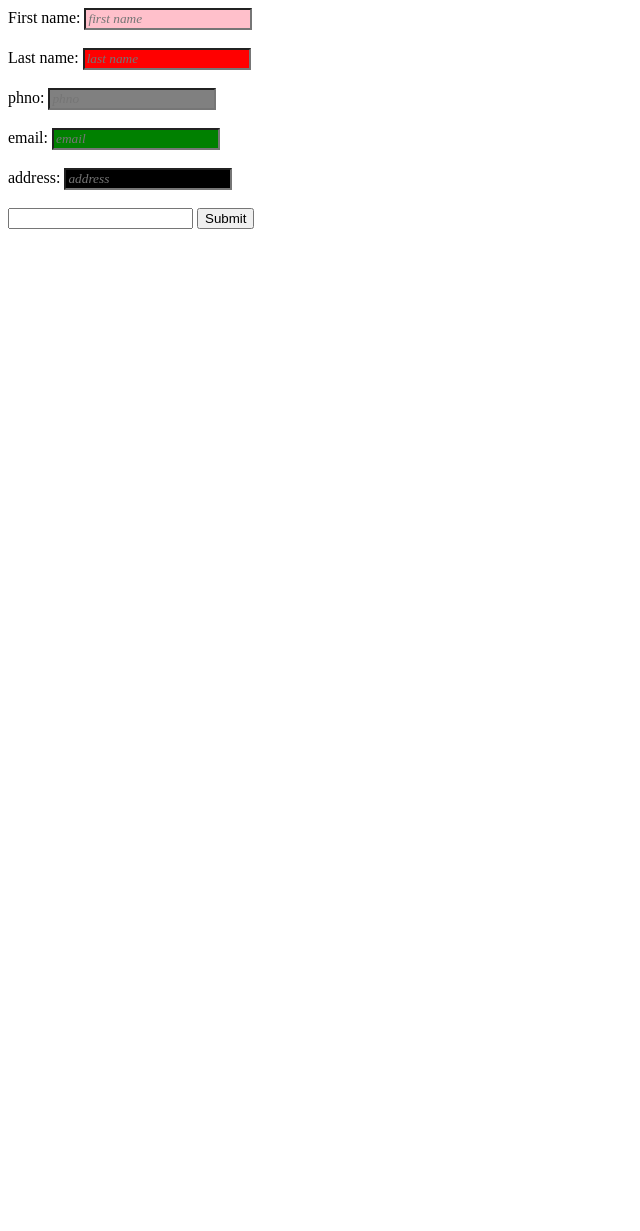
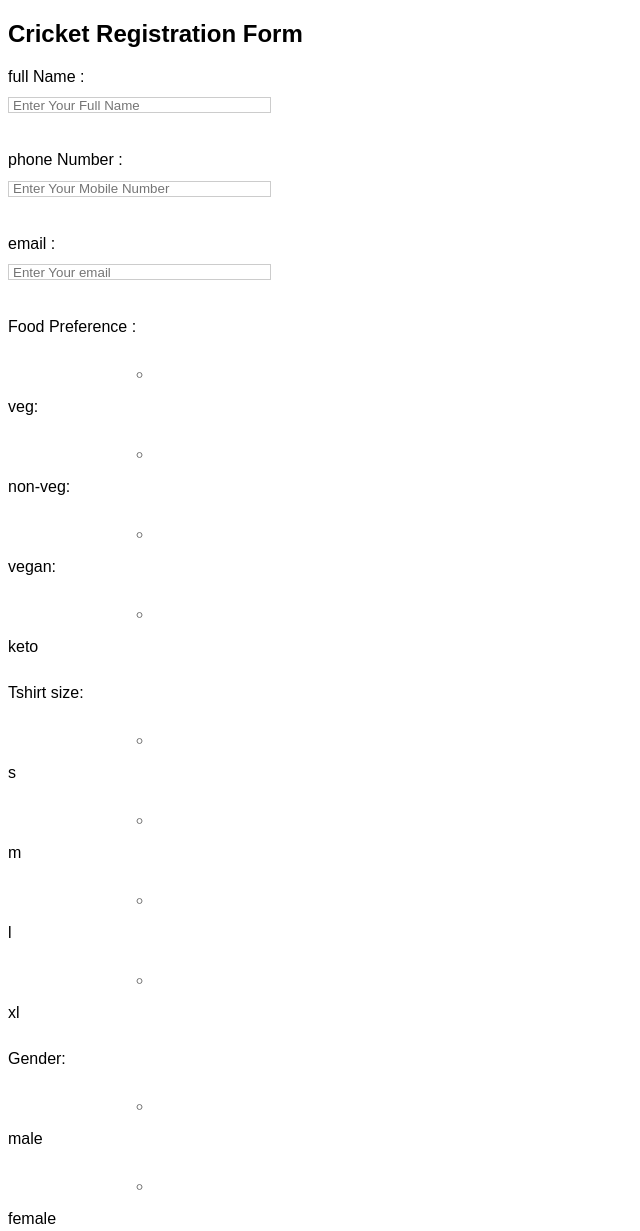
Before and after one commit to Shri09876/FSD, a plain HTML site: page index.html in a window 1280 px wide. Shown: the top 1231 px of the page, without its empty margins (0-640 px from the left). Before the commit the page ends 800 px from the top, so only its background shows below. Drawn offline with Linux system fonts and the light colour scheme.

Commit message:
Add files via upload

```diff
--- a/index.html
+++ b/index.html
@@ -1,26 +1,58 @@
 <!DOCTYPE html>
 <html lang="en">
 <head>
-    <link rel="stylesheet" href="style.css">
     <meta charset="UTF-8">
     <meta name="viewport" content="width=device-width, initial-scale=1.0">
-    <title>Document</title>
+    <title>Cricket Tournament Registration Form</title>
+    <link rel="stylesheet" href="style.css">
 </head>
 <body>
-    <form>
-  <label for="fname">First name:</label>
-  <input type="text" id ="fname" placeholder="first name" class="ClassForm"><br><br>
-  <label for="lname">Last name:</label>
-  <input type="text" id ="lname" placeholder="last name" class="ClassForm"><br><br>
-  <label for="phno">phno:</label>
-  <input type="text" id ="phno" placeholder="phno" class="ClassForm"><br><br>
-  <label for="email">email:</label>
-    <input type="text" id ="email" placeholder="email" class="ClassForm"><br><br>
-    <label for="address">address:</label>
-   <input type="text" id ="address" placeholder="address" class="ClassForm"><br><br>
-   <label></label>
-   <input type="password" id="Shrilakshmi">
-  <input type="submit" value="Submit">
-</form>
+    <h2> Cricket Registration Form</h2>
+    <label for="fullname">full Name  :</label>
+    <input type="text" id="fullname" placeholder="Enter Your Full Name"><br><br>
+
+    <label for="phno">phone Number :</label>
+    <input type="text" id="phno" placeholder="Enter Your Mobile Number"><br><br>
+
+    <label for="email">email :</label>
+    <input type="text" id="email" placeholder="Enter Your email"><br><br>
+
+    <div id="food">
+        <label for="foodprefer">Food Preference :</label><br>
+        <input type="radio" id="veg" name="food" value="veg">
+        <label for="veg">veg:</label><br>
+        <input type="radio" id="non-veg" name="food" value="non-veg">
+        <label for="non-veg">non-veg:</label><br>
+        <input type="radio" id="vegan" name="food" value="vegan">
+        <label for="vegan">vegan:</label><br>
+        <input type="radio" id="keto" name="food" value="keto">
+        <label for="keto">keto</label><br>
+
+    </div>
+
+    <div id="tshirt">
+        <label for="tshirt">Tshirt size:</label><br>
+        <input type="radio" id="s" name="tshirt" value="s">
+        <label for="s">s</label><br>
+        <input type="radio" id="m" name="tshirt" value="m">
+        <label for="m">m</label><br>
+        <input type="radio" id="l" name="tshirt" value="l">
+        <label for="l">l</label><br>
+        <input type="radio" id="xl" name="tshirt" value="xl">
+        <label for="xl">xl</label><br>
+    </div>
+
+    <div id="gender">
+        <label for="gender">Gender:</label><br>
+        <input type="radio" id="male" name="gender" value="male">
+        <label for="male">male</label><br>
+        <input type="radio" id="female" name="gender" value="female">
+        <label for="femalemale">female</label><br>
+    </div>
+
+    <button onclick="submit()">Submit</button>
+
+    <script src="script.js"></script>
+
 </body>
 </html>
--- a/style.css
+++ b/style.css
@@ -1,25 +1,46 @@
-#fname{
-    background-color:pink
+body {
+    font-family: Arial, sans-serif;
 }
 
-#lname{
-    background-color:red
+.container {
+    max-width: 2000px;
+    margin: 4px auto;
+    padding: 4px;
+    border: 1px solid #ccc;
+    border-radius: 10px;
+    box-shadow: 0 0 10px rgba(0, 0, 0, 0.1);
 }
 
-#phno{
-    background-color:grey
+label {
+    display: block;
+    margin-bottom: 10px;
 }
 
-#email{
-    background-color:green
+input, select {
+    width: 20%;
+    height: 6px;
+    margin-bottom: 20px;
+    padding: 4px;
+    border: 1px solid #ccc;
 }
 
-#address{
-    background-color:black
+button[type="submit"] {
+    width: 100%;
+    height: 100px;
+    background-color: #4CAF50;
+    color: #fff;
+    padding: 100px;
+    border: none;
+    border-radius: 500px;
+    cursor: pointer;
 }
 
-.ClassForm{
-font-family: 'Times New Roman', Times, serif;
-font-style: italic;
-background-color: purple;
+button[type="submit"]:hover {
+    background-color: #3e8e41;
 }
+
+#successMessage {
+    color: #4CAF50;
+    font-weight: bold;
+    margin-top: 200px
+}
```
